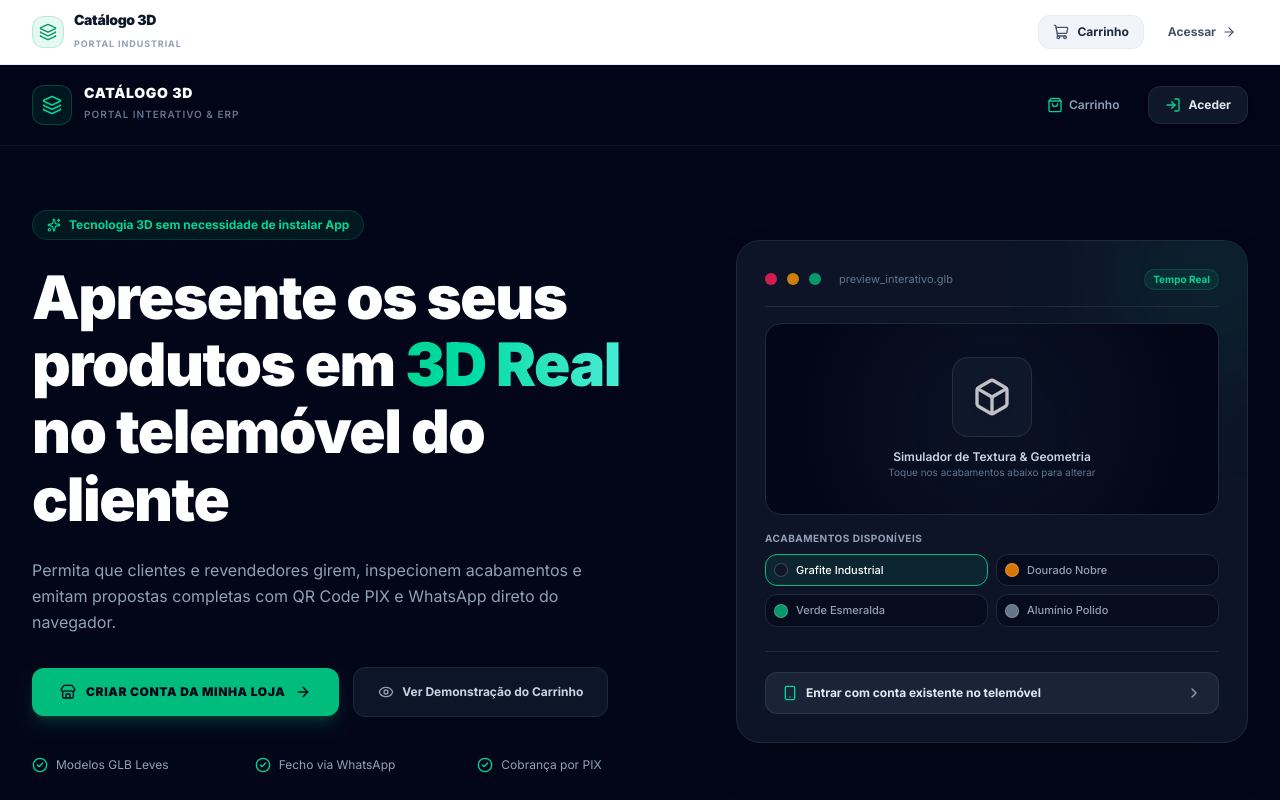
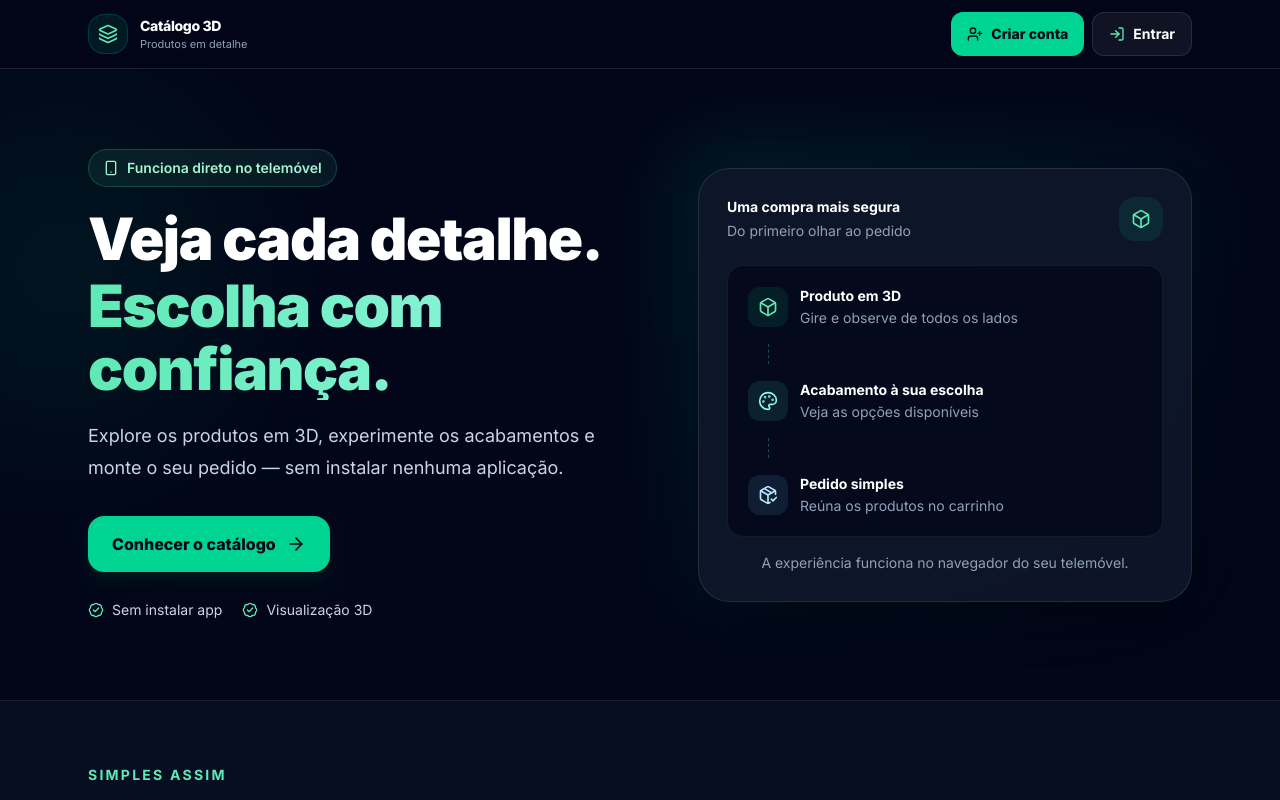
Before and after one commit to raphaelolimpio/Menu, a Next.js app in the folder frontend/: page / in a window 1280 px wide. Shown: the top 800 px of the page. Built offline with nearby package versions, Linux system fonts and the light colour scheme.

Commit message:
feat: atualizando a tela de visualizacao para visitant

```diff
--- a/frontend/src/app/page.tsx
+++ b/frontend/src/app/page.tsx
@@ -1,37 +1,24 @@
 "use client";
 
-import React, { useEffect, useState, Suspense } from "react";
+import React, { useEffect, Suspense } from "react";
 import Link from "next/link";
 import { useRouter, useSearchParams } from "next/navigation";
 import {
   Layers,
   Box,
   Smartphone,
-  ShieldCheck,
   ArrowRight,
-  Sparkles,
-  ShoppingBag,
-  Store,
-  ChevronRight,
   LogIn,
-  Eye,
-  CheckCircle2
+  UserPlus,
+  Palette,
+  BadgeCheck,
+  PackageCheck,
 } from "lucide-react";
 
 function HomeContent() {
   const router = useRouter();
   const searchParams = useSearchParams();
   const storeParam = searchParams.get("store");
-
-  const [isLoadingSession, setIsLoadingSession] = useState(true);
-  const [activeFinish, setActiveFinish] = useState("#0f172a");
-
-  const demoFinishes = [
-    { label: "Grafite Industrial", color: "#0f172a" },
-    { label: "Dourado Nobre", color: "#d97706" },
-    { label: "Verde Esmeralda", color: "#059669" },
-    { label: "Alumínio Polido", color: "#64748b" },
-  ];
 
   useEffect(() => {
     const storedUser = localStorage.getItem("user");
@@ -49,191 +36,169 @@ function HomeContent() {
       }
     }
 
-    setIsLoadingSession(false);
   }, [router, storeParam]);
 
-  if (isLoadingSession) {
   return (
-      <div className="min-h-screen bg-slate-950 flex flex-col items-center justify-center text-white">
-        <div className="w-12 h-12 rounded-2xl bg-emerald-500/20 border border-emerald-500/40 flex items-center justify-center text-emerald-400 animate-pulse mb-3">
-          <Layers className="w-6 h-6 animate-spin" />
+    <div className="min-h-screen overflow-hidden bg-slate-950 text-slate-100 selection:bg-emerald-400 selection:text-slate-950">
+      <header className="sticky top-0 z-40 border-b border-white/10 bg-slate-950/90 backdrop-blur-xl">
+        <div className="mx-auto flex h-[68px] max-w-6xl items-center justify-between px-4 sm:px-6">
+          <Link href="/" className="flex min-h-11 items-center gap-3" aria-label="Catálogo 3D, página inicial">
+            <span className="flex h-10 w-10 items-center justify-center rounded-2xl border border-emerald-400/20 bg-emerald-400/10 text-emerald-300">
+              <Layers className="h-5 w-5" />
+            </span>
+            <span>
+              <span className="block text-sm font-extrabold tracking-tight text-white">Catálogo 3D</span>
+              <span className="block text-[11px] text-slate-400">Produtos em detalhe</span>
+            </span>
+          </Link>
+
+          <nav aria-label="Navegação principal" className="flex items-center gap-2">
+            <Link
+              href="/register"
+              className="flex min-h-11 items-center gap-2 rounded-xl bg-emerald-400 px-3.5 text-sm font-extrabold text-slate-950 transition hover:bg-emerald-300 focus-visible:outline-none focus-visible:ring-4 focus-visible:ring-emerald-300/30 sm:px-4"
+            >
+              <UserPlus className="h-4 w-4" />
+              <span>Criar conta</span>
+            </Link>
+            <Link
+              href="/login"
+              className="flex min-h-11 items-center gap-2 rounded-xl border border-white/10 bg-white/[0.06] px-3.5 text-sm font-bold text-white transition hover:border-emerald-300/30 hover:bg-white/10 sm:px-4"
+            >
+              <LogIn className="h-4 w-4 text-emerald-300" />
+              <span>Entrar</span>
+            </Link>
+          </nav>
         </div>
-        <p className="text-xs font-mono text-slate-400">A carregar plataforma 3D...</p>
+      </header>
+
+      <main>
+        <section className="relative mx-auto grid max-w-6xl items-center gap-10 px-4 pb-14 pt-10 sm:px-6 sm:pb-20 sm:pt-16 lg:min-h-[620px] lg:grid-cols-[1.05fr_0.95fr] lg:gap-16 lg:py-20">
+          <div className="pointer-events-none absolute -left-40 top-10 h-80 w-80 rounded-full bg-emerald-500/10 blur-[100px]" />
+          <div className="relative">
+            <div className="mb-5 inline-flex items-center gap-2 rounded-full border border-emerald-300/20 bg-emerald-300/[0.08] px-3.5 py-2 text-sm font-semibold text-emerald-200">
+              <Smartphone className="h-4 w-4" />
+              Funciona direto no telemóvel
             </div>
-    );
-  }
+            <h1 className="max-w-2xl text-[2.6rem] font-black leading-[1.08] tracking-tight text-white sm:text-5xl lg:text-[3.65rem]">
+              Veja cada detalhe.
+              <span className="mt-1 block bg-gradient-to-r from-emerald-300 to-teal-200 bg-clip-text text-transparent">
+                Escolha com confiança.
+              </span>
+            </h1>
+            <p className="mt-5 max-w-xl text-base leading-7 text-slate-300 sm:text-lg sm:leading-8">
+              Explore os produtos em 3D, experimente os acabamentos e monte o seu pedido — sem instalar nenhuma aplicação.
+            </p>
 
-  return (
-    <div className="min-h-screen bg-slate-950 text-slate-100 flex flex-col justify-between selection:bg-emerald-500 selection:text-white">
-      {/* CABEÇALHO */}
-      <header className="w-full max-w-7xl mx-auto px-5 sm:px-8 py-5 flex items-center justify-between border-b border-slate-900 sticky top-0 bg-slate-950/80 backdrop-blur-md z-40">
-        <div className="flex items-center gap-3">
-          <div className="w-10 h-10 rounded-xl bg-emerald-500/10 border border-emerald-500/30 flex items-center justify-center text-emerald-400 shadow-inner">
-            <Layers className="w-5 h-5" />
+            <div className="mt-8 flex flex-col gap-3 sm:flex-row">
+              <a
+                href="#como-funciona"
+                className="flex min-h-14 items-center justify-center gap-2.5 rounded-2xl bg-emerald-400 px-6 text-base font-extrabold text-slate-950 shadow-lg shadow-emerald-950/40 transition hover:bg-emerald-300 focus-visible:outline-none focus-visible:ring-4 focus-visible:ring-emerald-300/30"
+              >
+                Conhecer o catálogo
+                <ArrowRight className="h-5 w-5" />
+              </a>
             </div>
-          <div>
-            <span className="text-sm font-black tracking-wider uppercase text-white block leading-none">
-              Catálogo 3D
+
+            <div className="mt-7 flex flex-wrap gap-x-5 gap-y-3 text-sm text-slate-300">
+              <span className="inline-flex items-center gap-2">
+                <BadgeCheck className="h-4 w-4 text-emerald-300" />
+                Sem instalar app
               </span>
-            <span className="text-[10px] text-slate-500 font-mono tracking-widest font-semibold uppercase">
-              Portal Interativo & ERP
+              <span className="inline-flex items-center gap-2">
+                <BadgeCheck className="h-4 w-4 text-emerald-300" />
+                Visualização 3D
               </span>
             </div>
           </div>
 
-        <div className="flex items-center gap-2 sm:gap-4">
-          <Link
-            href="/cart"
-            className="p-2 sm:px-3 sm:py-2 rounded-xl text-slate-400 hover:text-white hover:bg-slate-900 transition flex items-center gap-1.5 text-xs font-semibold"
-            title="Ver Carrinho"
-          >
-            <ShoppingBag className="w-4 h-4 text-emerald-400" />
-            <span className="hidden sm:inline">Carrinho</span>
-          </Link>
-
-          <Link
-            href="/login"
-            className="flex items-center gap-2 text-xs font-bold text-slate-200 hover:text-white bg-slate-900 border border-slate-800 hover:border-slate-700 px-4 py-2.5 rounded-xl transition-all shadow-sm"
-          >
-            <LogIn className="w-4 h-4 text-emerald-400" />
-            <span>Aceder</span>
-          </Link>
+          <div className="relative mx-auto w-full max-w-md lg:max-w-none">
+            <div className="absolute -inset-5 rounded-[2.5rem] bg-gradient-to-br from-emerald-400/15 via-teal-400/5 to-transparent blur-2xl" />
+            <div className="relative rounded-[2rem] border border-white/10 bg-slate-900/90 p-5 shadow-2xl shadow-black/30 sm:p-7">
+              <div className="flex items-center justify-between">
+                <div>
+                  <p className="text-sm font-bold text-white">Uma compra mais segura</p>
+                  <p className="mt-1 text-sm text-slate-400">Do primeiro olhar ao pedido</p>
                 </div>
-      </header>
-
-      {/* ÁREA PRINCIPAL */}
-      <main className="flex-1 max-w-7xl mx-auto px-5 sm:px-8 py-10 lg:py-16 flex flex-col lg:flex-row items-center justify-between gap-12">
-        <div className="flex-1 text-center lg:text-left space-y-6">
-          <div className="inline-flex items-center gap-2 px-3.5 py-1.5 rounded-full bg-emerald-500/10 border border-emerald-500/20 text-emerald-400 text-xs font-bold">
-            <Sparkles className="w-3.5 h-3.5" />
-            <span>Tecnologia 3D sem necessidade de instalar App</span>
+                <span className="flex h-11 w-11 items-center justify-center rounded-2xl bg-emerald-400/10 text-emerald-300">
+                  <Box className="h-5 w-5" />
+                </span>
               </div>
 
-          <h1 className="text-3xl sm:text-5xl lg:text-6xl font-black text-white tracking-tight leading-[1.12]">
-            Apresente os seus produtos em <span className="text-transparent bg-clip-text bg-gradient-to-r from-emerald-400 to-teal-300">3D Real</span> no telemóvel do cliente
-          </h1>
-
-          <p className="text-sm sm:text-base text-slate-400 max-w-xl mx-auto lg:mx-0 leading-relaxed">
-            Permita que clientes e revendedores girem, inspecionem acabamentos e emitam propostas completas com QR Code PIX e WhatsApp direto do navegador.
-          </p>
-
-          <div className="flex flex-col sm:flex-row items-stretch sm:items-center justify-center lg:justify-start gap-3.5 pt-2">
-            <Link
-              href="/register"
-              className="flex items-center justify-center gap-2.5 bg-emerald-500 hover:bg-emerald-400 text-slate-950 font-black text-xs uppercase tracking-wider px-7 py-4 rounded-xl shadow-lg shadow-emerald-500/20 transition-all hover:scale-[1.02] active:scale-[0.98]"
-            >
-              <Store className="w-4 h-4" />
-              <span>Criar Conta da Minha Loja</span>
-              <ArrowRight className="w-4 h-4" />
-            </Link>
-
-            <Link
-              href="/cart"
-              className="flex items-center justify-center gap-2 bg-slate-900/90 hover:bg-slate-800 text-slate-300 hover:text-white border border-slate-800 font-bold text-xs px-6 py-4 rounded-xl transition-all"
-            >
-              <Eye className="w-4 h-4 text-slate-400" />
-              <span>Ver Demonstração do Carrinho</span>
-            </Link>
+              <div className="mt-6 rounded-2xl border border-white/[0.07] bg-slate-950/70 p-4 sm:p-5">
+                <div className="flex items-center gap-3">
+                  <span className="flex h-10 w-10 shrink-0 items-center justify-center rounded-xl bg-emerald-400/10 text-emerald-300">
+                    <Box className="h-5 w-5" />
+                  </span>
+                  <div>
+                    <p className="text-sm font-bold text-white">Produto em 3D</p>
+                    <p className="mt-0.5 text-sm text-slate-400">Gire e observe de todos os lados</p>
                   </div>
-
-          <div className="pt-4 grid grid-cols-2 sm:grid-cols-3 gap-3 text-left">
-            <div className="flex items-center gap-2 text-xs text-slate-400">
-              <CheckCircle2 className="w-4 h-4 text-emerald-400 shrink-0" />
-              <span>Modelos GLB Leves</span>
                 </div>
-            <div className="flex items-center gap-2 text-xs text-slate-400">
-              <CheckCircle2 className="w-4 h-4 text-emerald-400 shrink-0" />
-              <span>Fecho via WhatsApp</span>
+                <div className="my-4 ml-5 h-5 border-l border-dashed border-emerald-300/30" />
+                <div className="flex items-center gap-3">
+                  <span className="flex h-10 w-10 shrink-0 items-center justify-center rounded-xl bg-teal-300/10 text-teal-200">
+                    <Palette className="h-5 w-5" />
+                  </span>
+                  <div>
+                    <p className="text-sm font-bold text-white">Acabamento à sua escolha</p>
+                    <p className="mt-0.5 text-sm text-slate-400">Veja as opções disponíveis</p>
                   </div>
-            <div className="flex items-center gap-2 text-xs text-slate-400 col-span-2 sm:col-span-1">
-              <CheckCircle2 className="w-4 h-4 text-emerald-400 shrink-0" />
-              <span>Cobrança por PIX</span>
+                </div>
+                <div className="my-4 ml-5 h-5 border-l border-dashed border-emerald-300/30" />
+                <div className="flex items-center gap-3">
+                  <span className="flex h-10 w-10 shrink-0 items-center justify-center rounded-xl bg-sky-300/10 text-sky-200">
+                    <PackageCheck className="h-5 w-5" />
+                  </span>
+                  <div>
+                    <p className="text-sm font-bold text-white">Pedido simples</p>
+                    <p className="mt-0.5 text-sm text-slate-400">Reúna os produtos no carrinho</p>
                   </div>
                 </div>
               </div>
 
-        {/* LADO DIREITO */}
-        <div className="w-full max-w-md lg:max-w-lg flex flex-col gap-4">
-          <div className="bg-slate-900/90 border border-slate-800 rounded-3xl p-6 sm:p-7 backdrop-blur-md relative overflow-hidden shadow-2xl">
-            <div className="absolute -top-16 -right-16 w-48 h-48 bg-emerald-500/10 rounded-full blur-3xl pointer-events-none" />
+              <p className="mt-4 text-center text-sm text-slate-400">
+                A experiência funciona no navegador do seu telemóvel.
+              </p>
+            </div>
+          </div>
+        </section>
 
-            <div className="flex items-center justify-between border-b border-slate-800 pb-4 mb-4">
-              <div className="flex items-center gap-2.5">
-                <span className="w-3 h-3 rounded-full bg-rose-500/80 inline-block" />
-                <span className="w-3 h-3 rounded-full bg-amber-500/80 inline-block" />
-                <span className="w-3 h-3 rounded-full bg-emerald-500/80 inline-block" />
-                <span className="text-[11px] font-mono text-slate-500 ml-2">preview_interativo.glb</span>
-              </div>
-              <span className="text-[10px] font-bold text-emerald-400 bg-emerald-500/10 px-2 py-0.5 rounded-full border border-emerald-500/20">
-                Tempo Real
-              </span>
+        <section id="como-funciona" className="scroll-mt-24 border-t border-white/[0.07] bg-slate-900/50">
+          <div className="mx-auto max-w-6xl px-4 py-12 sm:px-6 sm:py-16">
+            <div className="max-w-2xl">
+              <p className="text-sm font-bold uppercase tracking-[0.16em] text-emerald-300">Simples assim</p>
+              <h2 className="mt-3 text-2xl font-extrabold tracking-tight text-white sm:text-3xl">
+                O produto certo, ao seu ritmo.
+              </h2>
+              <p className="mt-3 text-base leading-7 text-slate-300">
+                Não precisa de conhecimentos técnicos. Abra o produto que recebeu, explore as opções e envie o seu pedido.
+              </p>
             </div>
 
-            <div
-              className="w-full h-48 rounded-2xl border border-slate-800 flex flex-col items-center justify-center p-6 text-center transition-colors duration-500 relative overflow-hidden"
-              style={{
-                background: `radial-gradient(circle at center, ${activeFinish}33, #020617 80%)`
-              }}
-            >
-              <div
-                className="w-20 h-20 rounded-2xl flex items-center justify-center shadow-2xl transition-all duration-300 border border-white/10"
-                style={{ backgroundColor: activeFinish }}
-              >
-                <Box className="w-10 h-10 text-white drop-shadow-md animate-pulse" />
+            <div className="mt-8 grid gap-3 sm:grid-cols-3 sm:gap-4">
+              {[
+                { number: "01", title: "Explore", description: "Abra o produto e veja o modelo em 3D.", icon: Box },
+                { number: "02", title: "Personalize", description: "Escolha entre os acabamentos disponíveis.", icon: Palette },
+                { number: "03", title: "Peça", description: "Envie o seu pedido de forma simples e prática.", icon: PackageCheck },
+              ].map((step) => (
+                <article key={step.number} className="rounded-2xl border border-white/[0.08] bg-slate-950/50 p-5 sm:p-6">
+                  <div className="flex items-center justify-between">
+                    <span className="text-sm font-bold tracking-widest text-emerald-300">{step.number}</span>
+                    <step.icon className="h-5 w-5 text-slate-400" aria-hidden="true" />
                   </div>
-              <p className="text-xs font-semibold text-slate-300 mt-3">
-                Simulador de Textura & Geometria
-              </p>
-              <span className="text-[10px] text-slate-500 font-mono">
-                Toque nos acabamentos abaixo para alterar
-              </span>
-            </div>
-
-            <div className="mt-4 space-y-2">
-              <span className="text-[10px] font-bold uppercase tracking-wider text-slate-400 block">
-                Acabamentos Disponíveis
-              </span>
-              <div className="grid grid-cols-2 gap-2">
-                {demoFinishes.map((item) => (
-                  <button
-                    key={item.color}
-                    type="button"
-                    onClick={() => setActiveFinish(item.color)}
-                    className={`flex items-center gap-2 p-2 rounded-xl text-left border text-xs font-medium transition-all ${
-                      activeFinish === item.color
-                        ? "border-emerald-500 bg-emerald-500/10 text-white"
-                        : "border-slate-800 bg-slate-950/60 text-slate-400 hover:border-slate-700"
-                    }`}
-                  >
-                    <span
-                      className="w-3.5 h-3.5 rounded-full shrink-0 border border-white/20"
-                      style={{ backgroundColor: item.color }}
-                    />
-                    <span className="truncate text-[11px]">{item.label}</span>
-                  </button>
+                  <h3 className="mt-5 text-lg font-bold text-white">{step.title}</h3>
+                  <p className="mt-2 text-sm leading-6 text-slate-400">{step.description}</p>
+                </article>
               ))}
             </div>
           </div>
-
-            <div className="mt-6 pt-5 border-t border-slate-800">
-              <Link
-                href="/login"
-                className="w-full flex items-center justify-between px-4 py-3 bg-slate-800/80 hover:bg-slate-800 border border-slate-700/60 rounded-xl text-xs font-bold text-slate-200 hover:text-white transition-colors"
-              >
-                <div className="flex items-center gap-2">
-                  <Smartphone className="w-4 h-4 text-emerald-400" />
-                  <span>Entrar com conta existente no telemóvel</span>
-                </div>
-                <ChevronRight className="w-4 h-4 text-slate-400" />
-              </Link>
-            </div>
-          </div>
-        </div>
+        </section>
       </main>
 
-      {/* RODAPÉ */}
-      <footer className="w-full border-t border-slate-900 py-6 text-center text-xs text-slate-600 font-medium">
-        Catálogo 3D &bull; Visualizador de Produtos e Sistema ERP Multi-Lojas
+      <footer className="border-t border-white/[0.07]">
+        <div className="mx-auto flex max-w-6xl px-4 py-6 text-sm text-slate-400 sm:px-6">
+          <span>Catálogo 3D · Produtos em detalhe</span>
+        </div>
       </footer>
     </div>
   );
--- a/frontend/src/components/Navbar.tsx
+++ b/frontend/src/components/Navbar.tsx
@@ -49,7 +49,7 @@ export default function Navbar() {
 
   const isHidden = hiddenRoutes.some((route) => pathname?.startsWith(route));
 
-  if (isHidden) {
+  if (pathname === "/" || isHidden) {
     return null;
   }
 
```
Lines whose indentation alone changed are shown as unchanged.
